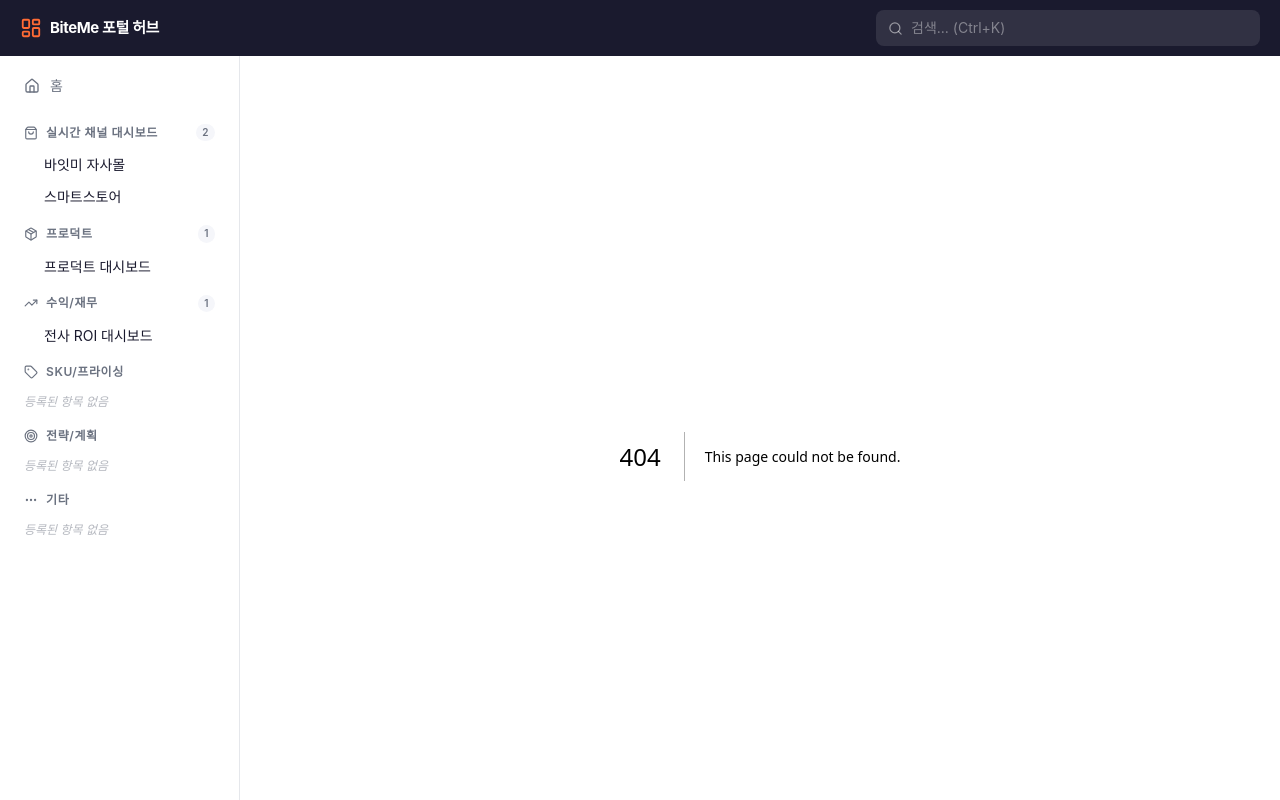
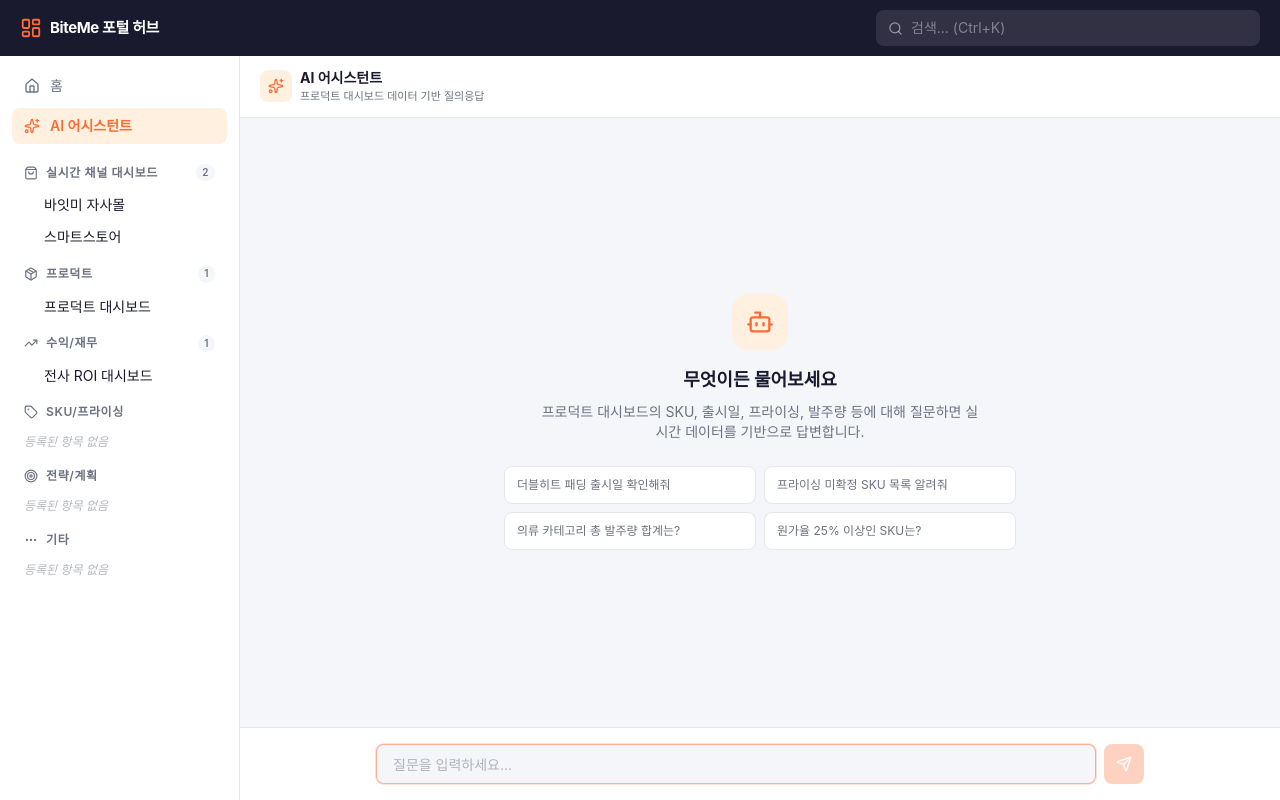
Before and after one commit to biteme-official/biteme-portal-hub, a Next.js app: page /ai in a window 1280 px wide. Before the commit this address had no page. Built offline with nearby package versions, Linux system fonts and the light colour scheme; a web font is replaced by a local one.

Commit message:
feat: AI 어시스턴트 페이지 추가 (Claude + Firestore SKU 데이터 기반 Q&A)

```diff
--- a/package.json
+++ b/package.json
@@ -8,6 +8,9 @@
     "start": "next start"
   },
   "dependencies": {
+    "@ai-sdk/anthropic": "^3.0.85",
+    "@ai-sdk/react": "^3.0.210",
+    "ai": "^6.0.208",
     "lucide-react": "^1.18.0",
     "next": "16.2.9",
     "react": "19.2.4",
--- /dev/null
+++ b/src/app/ai/page.tsx
@@ -0,0 +1,217 @@
+"use client";
+
+import { useChat } from "@ai-sdk/react";
+import { DefaultChatTransport } from "ai";
+import { useState, useRef, useEffect, type FormEvent } from "react";
+import { Send, Bot, User, Loader2, Sparkles } from "lucide-react";
+
+const transport = new DefaultChatTransport({ api: "/api/ai/chat" });
+
+export default function AiPage() {
+  const { messages, sendMessage, status, error } = useChat({ transport });
+  const [input, setInput] = useState("");
+  const scrollRef = useRef<HTMLDivElement>(null);
+  const inputRef = useRef<HTMLInputElement>(null);
+  const busy = status === "submitted" || status === "streaming";
+
+  useEffect(() => {
+    scrollRef.current?.scrollTo({
+      top: scrollRef.current.scrollHeight,
+      behavior: "smooth",
+    });
+  }, [messages]);
+
+  useEffect(() => {
+    inputRef.current?.focus();
+  }, []);
+
+  function submit(text: string) {
+    if (!text.trim() || busy) return;
+    sendMessage({ text });
+    setInput("");
+  }
+
+  function handleSubmit(e: FormEvent) {
+    e.preventDefault();
+    submit(input);
+  }
+
+  return (
+    <div className="flex flex-col h-full">
+      <div className="flex items-center justify-between px-5 py-3 bg-white border-b border-border shrink-0">
+        <div className="flex items-center gap-2">
+          <div className="w-8 h-8 bg-accent-light rounded-lg flex items-center justify-center">
+            <Sparkles size={16} className="text-accent" />
+          </div>
+          <div>
+            <h1 className="text-sm font-bold text-text-primary">
+              AI 어시스턴트
+            </h1>
+            <p className="text-[11px] text-text-secondary">
+              프로덕트 대시보드 데이터 기반 질의응답
+            </p>
+          </div>
+        </div>
+      </div>
+
+      <div ref={scrollRef} className="flex-1 overflow-y-auto p-5 space-y-4">
+        {messages.length === 0 && (
+          <div className="flex flex-col items-center justify-center h-full text-center">
+            <div className="w-14 h-14 bg-accent-light rounded-2xl flex items-center justify-center mb-4">
+              <Bot size={28} className="text-accent" />
+            </div>
+            <h2 className="text-lg font-semibold text-text-primary mb-2">
+              무엇이든 물어보세요
+            </h2>
+            <p className="text-sm text-text-secondary max-w-md mb-6">
+              프로덕트 대시보드의 SKU, 출시일, 프라이싱, 발주량 등에 대해
+              질문하면 실시간 데이터를 기반으로 답변합니다.
+            </p>
+            <div className="grid grid-cols-1 sm:grid-cols-2 gap-2 max-w-lg w-full">
+              {[
+                "더블히트 패딩 출시일 확인해줘",
+                "프라이싱 미확정 SKU 목록 알려줘",
+                "의류 카테고리 총 발주량 합계는?",
+                "원가율 25% 이상인 SKU는?",
+              ].map((q) => (
+                <button
+                  key={q}
+                  onClick={() => submit(q)}
+                  className="text-left text-xs text-text-secondary bg-white border border-border rounded-lg px-3 py-2.5 hover:border-accent/40 hover:bg-accent-light/30 transition-colors"
+                >
+                  {q}
+                </button>
+              ))}
+            </div>
+          </div>
+        )}
+
+        {messages.map((m) => (
+          <div
+            key={m.id}
+            className={`flex gap-3 ${m.role === "user" ? "justify-end" : ""}`}
+          >
+            {m.role === "assistant" && (
+              <div className="w-7 h-7 bg-accent-light rounded-lg flex items-center justify-center shrink-0 mt-0.5">
+                <Bot size={14} className="text-accent" />
+              </div>
+            )}
+            <div
+              className={`max-w-[75%] rounded-xl px-4 py-2.5 text-sm leading-relaxed ${
+                m.role === "user"
+                  ? "bg-navy text-white"
+                  : "bg-white border border-border text-text-primary"
+              }`}
+            >
+              {m.role === "assistant" ? (
+                <div
+                  className="prose prose-sm max-w-none [&_table]:text-xs [&_th]:px-2 [&_th]:py-1 [&_td]:px-2 [&_td]:py-1 [&_th]:bg-surface [&_p]:my-1"
+                  dangerouslySetInnerHTML={{
+                    __html: formatMarkdown(
+                      m.parts
+                        ?.filter((p): p is { type: "text"; text: string } => p.type === "text")
+                        .map((p) => p.text)
+                        .join("") ?? ""
+                    ),
+                  }}
+                />
+              ) : (
+                m.parts
+                  ?.filter((p): p is { type: "text"; text: string } => p.type === "text")
+                  .map((p) => p.text)
+                  .join("") ?? ""
+              )}
+            </div>
+            {m.role === "user" && (
+              <div className="w-7 h-7 bg-navy-light rounded-lg flex items-center justify-center shrink-0 mt-0.5">
+                <User size={14} className="text-white" />
+              </div>
+            )}
+          </div>
+        ))}
+
+        {busy && messages[messages.length - 1]?.role === "user" && (
+          <div className="flex gap-3">
+            <div className="w-7 h-7 bg-accent-light rounded-lg flex items-center justify-center shrink-0">
+              <Loader2 size={14} className="text-accent animate-spin" />
+            </div>
+            <div className="bg-white border border-border rounded-xl px-4 py-2.5 text-sm text-text-secondary">
+              답변 생성 중...
+            </div>
+          </div>
+        )}
+
+        {error && (
+          <div className="bg-red-50 border border-red-200 rounded-xl px-4 py-2.5 text-sm text-red-600">
+            오류가 발생했습니다: {error.message}
+          </div>
+        )}
+      </div>
+
+      <div className="shrink-0 border-t border-border bg-white p-4">
+        <form
+          onSubmit={handleSubmit}
+          className="flex items-center gap-2 max-w-3xl mx-auto"
+        >
+          <input
+            ref={inputRef}
+            value={input}
+            onChange={(e) => setInput(e.target.value)}
+            placeholder="질문을 입력하세요..."
+            disabled={busy}
+            className="flex-1 h-10 px-4 rounded-lg border border-border bg-surface text-sm text-text-primary placeholder:text-text-secondary/50 outline-none focus:border-accent/50 focus:ring-1 focus:ring-accent/20 transition-colors disabled:opacity-50"
+          />
+          <button
+            type="submit"
+            disabled={busy || !input.trim()}
+            className="h-10 w-10 flex items-center justify-center rounded-lg bg-accent text-white hover:bg-accent/90 disabled:opacity-30 transition-colors shrink-0"
+          >
+            <Send size={16} />
+          </button>
+        </form>
+      </div>
+    </div>
+  );
+}
+
+function formatMarkdown(text: string): string {
+  let html = text
+    .replace(/&/g, "&amp;")
+    .replace(/</g, "&lt;")
+    .replace(/>/g, "&gt;");
+
+  html = html.replace(
+    /^\|(.+)\|\n\|[-| :]+\|\n((?:\|.+\|\n?)*)/gm,
+    (_, header: string, body: string) => {
+      const ths = header
+        .split("|")
+        .map((h: string) => h.trim())
+        .filter(Boolean)
+        .map((h: string) => `<th>${h}</th>`)
+        .join("");
+      const rows = body
+        .trim()
+        .split("\n")
+        .map((row: string) => {
+          const tds = row
+            .split("|")
+            .map((c: string) => c.trim())
+            .filter(Boolean)
+            .map((c: string) => `<td>${c}</td>`)
+            .join("");
+          return `<tr>${tds}</tr>`;
+        })
+        .join("");
+      return `<table class="border-collapse border border-border w-full my-2"><thead><tr>${ths}</tr></thead><tbody>${rows}</tbody></table>`;
+    }
+  );
+
+  html = html.replace(/\*\*(.+?)\*\*/g, "<strong>$1</strong>");
+  html = html.replace(
+    /`(.+?)`/g,
+    '<code class="bg-surface px-1 rounded text-xs">$1</code>'
+  );
+  html = html.replace(/\n/g, "<br/>");
+
+  return html;
+}
--- a/src/components/Sidebar.tsx
+++ b/src/components/Sidebar.tsx
@@ -12,6 +12,7 @@ import {
   MoreHorizontal,
   Archive,
   Home,
+  Sparkles,
   type LucideIcon,
 } from "lucide-react";
 import {
@@ -37,7 +38,7 @@ export default function Sidebar() {
 
   return (
     <aside className="w-60 bg-white border-r border-border flex flex-col shrink-0 overflow-y-auto">
-      <div className="p-3">
+      <div className="p-3 space-y-1">
         <Link
           href="/"
           className={`flex items-center gap-2.5 px-3 py-2 rounded-lg text-sm no-underline transition-colors ${
@@ -48,6 +49,17 @@ export default function Sidebar() {
         >
           <Home size={16} />
           <span>홈</span>
+        </Link>
+        <Link
+          href="/ai"
+          className={`flex items-center gap-2.5 px-3 py-2 rounded-lg text-sm no-underline transition-colors ${
+            pathname === "/ai"
+              ? "bg-accent-light text-accent font-semibold"
+              : "text-text-secondary hover:bg-surface"
+          }`}
+        >
+          <Sparkles size={16} />
+          <span>AI 어시스턴트</span>
         </Link>
       </div>
 
```
Also changed, not shown: 1 other file (tests, documents, lock files or other folders).
